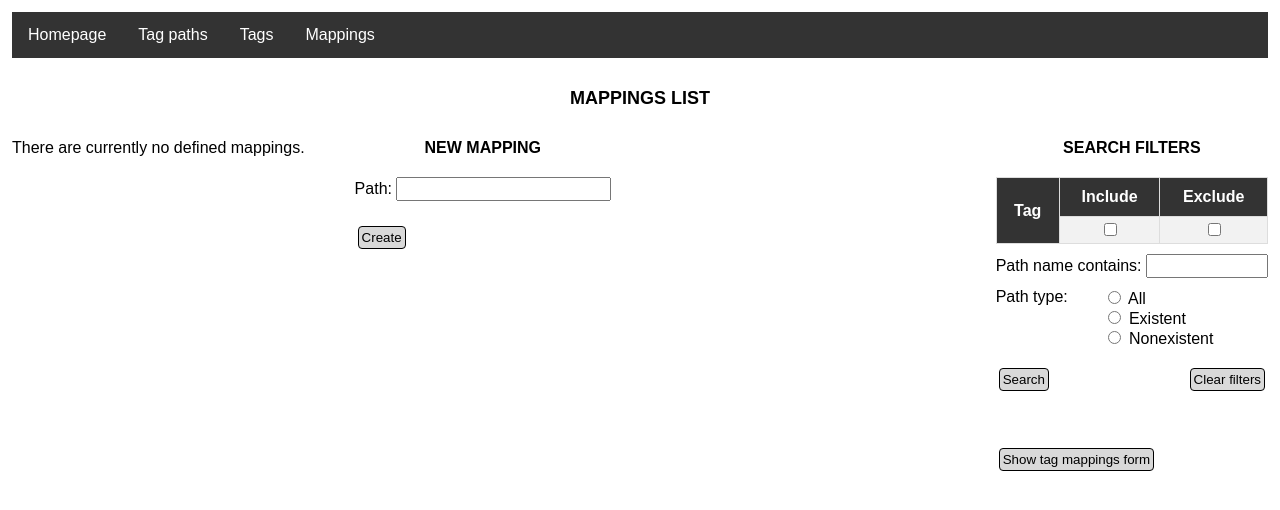
After one commit to dsardelic/Tagger, a Django app: template pathtagger/templates/pathtagger/mappings_list.html in a window 1280 px wide. The commit adds this page. Shown: the top 510 px of the page. Run offline with Django 3.2, Linux system fonts and the light colour scheme; the template is opened without the code that fills it, so the values that code supplies are empty.

Commit message:
Added mapping management. Refactoring.

```diff
--- a/pathtagger/static/pathtagger/css/style.css
+++ b/pathtagger/static/pathtagger/css/style.css
@@ -3,7 +3,7 @@ html {
     overflow: -moz-scrollbars-vertical;
     overflow-y: scroll;
     font-family: Arial, "MS Trebuchet", sans-serif;
-    font-size: large;
+    font-size: medium;
 }
 
 
@@ -32,7 +32,7 @@ ul.menubar li a:hover {
 }
 
 table {
-    font-size: large;
+    font-size: medium;
     border-collapse: collapse;
     width: 100%;
     border: 1px solid #ddd;
@@ -46,8 +46,8 @@ table tr:hover {
     background-color: #ddd;
 }
 
-table td, table th {
-    font-size: large;
+table th, table td {
+    font-size: medium;
     border: 1px solid #ddd;
     padding: 3px 5px;
     text-align: center;
@@ -61,6 +61,7 @@ table th {
 
 table.invisible {
     border: 0px;
+    padding: 0px;
 }
 
 table.invisible tr:nth-child(even) {
@@ -71,10 +72,20 @@ table.invisible tr:hover {
     background-color: unset;
 }
 
-table.invisible td, table.invisible th {
-    font-size: large;
+table.invisible th, table.invisible td {
+    font-size: medium;
     border: 0;
-    padding: 3px 5px;
+    padding: 0px;
+}
+
+table.invisible td.label {
+    padding: 0px 4px 5px 0px;
+    text-align: right;
+}
+
+table.invisible td.input {
+    padding: 0px 0px 5px 0px;
+    text-align: left;
 }
 
 .left {
@@ -85,17 +96,18 @@ table.invisible td, table.invisible th {
     float:right;
 }
 
-.content-title {
-    margin: 30px 0px;
+.content-title, .div-title {
+    font-weight: bold;
     text-align: center;
-    font-weight: bold;
-    font-size: larger;
     text-transform: uppercase;
 }
 
+.content-title {
+    margin: 30px 0px;
+    font-size: large;
+}
+
 .div-title {
-    text-align: center;
-    font-weight: bold;
     margin-bottom: 20px;
 }
 
@@ -105,7 +117,7 @@ table.invisible td, table.invisible th {
 
 button, input[type="button"], input[type="submit"] {
     background-color: #d9d9d9;
-    font-size: medium;
+    font-size: smaller;
     border: 1px solid black;
     border-radius: 4px;
     padding: 3px;
@@ -125,7 +137,7 @@ a.tag, a.button {
     background-color: #d9d9d9;
     border-radius: 4px;
     display: inline-block;
-    font-size: medium;
+    font-size: smaller;
     text-align: center;
     text-decoration: none;
 }
--- a/pathtagger/static/pathtagger/js/scripts.js
+++ b/pathtagger/static/pathtagger/js/scripts.js
@@ -4,3 +4,13 @@ function toggle_all_checkboxes(source, checkbox_name) {
         checkboxes[i].checked = source.checked;
     }
 }
+
+function enable_all_radio_action_type(commonAncestorId, actionType) {
+    var ancestor = document.getElementById(commonAncestorId);
+    var inputs = ancestor.getElementsByTagName('input');
+    for (var i = 0; i < inputs.length; i++) {
+        if (inputs[i].type == 'radio' && inputs[i].name.startsWith('tag_') && inputs[i].value == actionType) {
+            inputs[i].checked = true;
+        }
+    }
+}
--- a/pathtagger/templates/pathtagger/homepage.html
+++ b/pathtagger/templates/pathtagger/homepage.html
@@ -12,8 +12,8 @@
         </tr>
         {% for favorite_path in favorite_paths|dictsort:'path' %}
             <tr>
-                <td {% if not favorite_path.exists %} class="nonexistent-path" title="Nonexistent path" {% endif %} style="text-align:left;">
-                    {% if favorite_path.is_folder %}
+                <td {% if not favorite_path.path_exists %} class="nonexistent-path" title="Nonexistent path" {% endif %} style="text-align:left;">
+                    {% if favorite_path.path_is_folder %}
                         <a href="{% url 'pathtagger:path_details' path=favorite_path.path %}">{{ favorite_path.path }}</a>
                     {% else %}
                         {{ favorite_path.path }}
--- /dev/null
+++ b/pathtagger/templates/pathtagger/mappings_list.html
@@ -0,0 +1,193 @@
+{% extends 'pathtagger/base.html' %}
+{% block head_title %} Tagger - Mappings list {% endblock %}
+{% block content_title %} Mappings list {% endblock %}
+{% block content %}
+<div class="left">
+    {% if mappings %}
+        <div class="div-title">Mappings</div>
+        <form id="deleteMappingsForm" action="{% url 'pathtagger:delete_mappings' %}" method="POST"></form>
+        <table style="margin-bottom:20px;">
+            <tr>
+                <th><input type="checkbox" onclick="toggle_all_checkboxes(this, 'mapping_id');"></th>
+                <th>Path</th>
+                <th>Tags</th>
+                <th>Actions</th>
+            </tr>
+            {% for mapping in mappings|dictsort:'path' %}
+                <tr>
+                    <td>
+                        <input form="deleteMappingsForm" type="checkbox" name="mapping_id" value="{{ mapping.doc_id }}"/>
+                    </td>
+                    <td {% if not mapping.path_exists %} class="nonexistent-path" title="Nonexistent path" {% endif %} style="text-align:left;">
+                        {% if mapping.path_is_folder %}
+                            <a href="{% url 'pathtagger:path_details' path=mapping.path %}">{{ mapping.path }}</a>
+                        {% else %}
+                            {{ mapping.path }}
+                        {% endif %}
+                    </td>
+                    <td>
+                        {% for mapping_tag in mapping.tags|dictsort:'name' %}
+                                <a class="tag" style="background-color:{{ mapping_tag.color }}" href="{% url 'pathtagger:tag_details' tag_id=mapping_tag.doc_id %}">{{ mapping_tag.name }}</a>
+                        {% endfor %}
+                    </td>
+                    <td style='white-space: nowrap'>
+                        <a href="{% url 'pathtagger:mapping_details' mapping_id=mapping.doc_id %}" class="button">Edit</a>
+                        <form id="deleteMapping_{{ mapping.doc_id }}_Form" action="{% url 'pathtagger:delete_mappings' %}" method="POST" style="display:inline-block;">
+                            <input form="deleteMapping_{{ mapping.doc_id }}_Form" type="hidden" name="csrfmiddlewaretoken" value="{{ csrf_token }}"/>
+                            <input form="deleteMapping_{{ mapping.doc_id }}_Form" type="hidden" name="mapping_id" value="{{ mapping.doc_id }}"/>
+                            <input form="deleteMapping_{{ mapping.doc_id }}_Form" type="submit" value="Delete"/>
+                        </form>
+                    </td>
+                </tr>
+            {% endfor %}
+        </table>
+        <input form="deleteMappingsForm" type="hidden" name="csrfmiddlewaretoken" value="{{ csrf_token }}"/>
+        <input form="deleteMappingsForm" type="submit" value="Delete selected"/>
+    {% else %}
+        There are currently no defined mappings.
+    {% endif %}
+</div>
+<div class="left" style="margin-left:50px;">
+    <div class="div-title">NEW MAPPING</div>
+    <form id="createMappingForm" action="{% url 'pathtagger:add_mapping' %}" method="POST">
+        <table class="invisible" style="margin-bottom:20px;">
+            <tr>
+                <td class="label">Path: </td>
+                <td class="input">
+                    <input form="createMappingForm" type="text" name="path"/>
+                </td>
+            </tr>
+        </table>
+        <input form="createMappingForm" type="hidden" name="csrfmiddlewaretoken" value="{{ csrf_token }}"/>
+        <input form="createMappingForm" type="submit" value="Create"/>
+    </form>
+</div>
+<div class="right">
+    <div class="div-title">Search filters</div>
+    <form id="MappingFiltersForm" method="GET" style="margin-bottom:100px;">
+        <table style="margin-bottom:10px;">
+            <tr>
+                <th rowspan="2">Tag</th>
+                <th>Include</th>
+                <th>Exclude</th>
+            </tr>
+            <tr>
+                <td>
+                    <input type="checkbox" onclick="toggle_all_checkboxes(this, 'tag_id_include');" id="ToggleAllIncludeCheckboxes"/>
+                </td>
+                <td>
+                    <input type="checkbox" onclick="toggle_all_checkboxes(this, 'tag_id_exclude');" id="ToggleAllExcludeCheckboxes"/>
+                </td>
+            </tr>
+            {% for tag in tags|dictsort:'name' %}
+                <tr>
+                    <td>
+                        <a class="tag" style="background-color:{{ tag.color }}" href="{% url 'pathtagger:tag_details' tag_id=tag.doc_id %}">{{ tag.name }}</a>
+                    </td>
+                    <td>
+                        <input form="MappingFiltersForm" type="checkbox" name="tag_id_include" value="{{ tag.doc_id }}" {% if tag.doc_id in filters.tag_ids_to_include %} checked {% endif %}/>
+                    </td>
+                    <td>
+                        <input form="MappingFiltersForm" type="checkbox" name="tag_id_exclude" value="{{ tag.doc_id }}" {% if tag.doc_id in filters.tag_ids_to_exclude %} checked {% endif %}/>
+                    </td>
+                </tr>
+            {% endfor %}
+        </table>
+        <div style="margin-bottom:10px;">
+            <label>Path name contains: </label>
+            <input form="MappingFiltersForm" type="text" name="path_name_like" value="{{ filters.path_name_like }}" size="10" id="PathNameLikeTextbox"/>
+        </div>
+        <table class="invisible" style="margin-bottom:20px;">
+            <tr>
+                <td rowspan="3" style="text-align:left;vertical-align:top;">Path type:</td>
+                <td style="text-align:left;">
+                    <input form="MappingFiltersForm" type="radio" name="path_type" value="all" id="PathTypeAllRadio" {% if filters.path_type == 'all' %} checked {% endif %}/>
+                    <label for="PathTypeAllRadio">All</label>
+                </td>
+            </tr>
+            <tr>
+                <td style="text-align:left;">
+                    <input form="MappingFiltersForm" type="radio" name="path_type" value="existent" {% if filters.path_type == 'existent' %} checked {% endif %}/>
+                    <label for="PathTypeExistentRadio">Existent</label>
+                </td>
+            </tr>
+            <tr>
+                <td style="text-align:left;">
+                    <input form="MappingFiltersForm" type="radio" name="path_type" value="nonexistent" {% if filters.path_type == 'nonexistent' %} checked {% endif %}/>
+                    <label for="PathTypeNonexistentRadio">Nonexistent</label>
+                </td>
+            </tr>
+        </table>
+            <div class="left">
+                <input form="MappingFiltersForm" type="submit" value="Search"/>
+            </div>
+            <div class="right">
+                <button type="button" onclick="clear_filters();">Clear filters</button>
+                <script type="text/javascript">
+                    function clear_filters() {
+                        checkBox = document.getElementById('ToggleAllIncludeCheckboxes');
+                        checkBox.checked = false;
+                        toggle_all_checkboxes(checkBox, 'tag_id_include');
+                        checkBox = document.getElementById('ToggleAllExcludeCheckboxes');
+                        checkBox.checked = false;
+                        toggle_all_checkboxes(checkBox, 'tag_id_exclude');
+                        document.getElementById('PathNameLikeTextbox').value = '';
+                        document.getElementById('PathTypeAllRadio').checked = true;
+                    }
+                </script>
+            </div>
+    </form>
+    <button type="button" onclick="show_tag_mappings_block(this);">Show tag mappings form</button>
+    <script type="text/javascript">
+        function show_tag_mappings_block(source) {
+            source.style.display = 'none';
+            document.getElementById('TagMappingsBlock').style.display = 'block';
+        }
+    </script>
+    <div id="TagMappingsBlock" style="display:none;">
+        <div class="div-title">Tag mappings</div>
+        <form id="MappingsTagsEditForm" action="{% url 'pathtagger:edit_mappings_tags' %}" method="POST">
+            <table style="margin-bottom:10px;">
+                <tr>
+                    <th rowspan="2">Tag</th>
+                    <th>As-is</th>
+                    <th>Append</th>
+                    <th>Remove</th>
+                </tr>
+                <tr>
+                    <td>
+                        <input type="radio" name="TagsActionType" onclick="enable_all_radio_action_type('MappingsTagsEditForm', 'as_is');" checked/>
+                    </td>
+                    <td>
+                        <input type="radio" name="TagsActionType" onclick="enable_all_radio_action_type('MappingsTagsEditForm', 'append');"/>
+                    </td>
+                    <td>
+                        <input type="radio" name="TagsActionType" onclick="enable_all_radio_action_type('MappingsTagsEditForm', 'remove');"/>
+                    </td>
+                </tr>
+                {% for tag in tags|dictsort:'name' %}
+                    <tr>
+                        <td>
+                            <a class="tag" style="background-color:{{ tag.color }}" href="{% url 'pathtagger:tag_details' tag_id=tag.doc_id %}">{{ tag.name }}</a>
+                        </td>
+                        <td>
+                            <input form="MappingsTagsEditForm" type="radio" name="tag_{{ tag.doc_id }}" value="as_is" checked/>
+                        </td>
+                        <td>
+                            <input form="MappingsTagsEditForm" type="radio" name="tag_{{ tag.doc_id }}" value="append"/>
+                        </td>
+                        <td>
+                            <input form="MappingsTagsEditForm" type="radio" name="tag_{{ tag.doc_id }}" value="remove"/>
+                        </td>
+                    </tr>
+                {% endfor %}
+            </table>
+            <div style="margin-bottom:20px;">
+                <label>New tags (comma separated): </label>
+                <input form="MappingsTagsEditForm" type="text" name="new_tags" size="10">
+            </div>
+            <input form="MappingsTagsEditForm" type="submit" value="Tag"/>
+        </form>
+    </div>
+</div>
+{% endblock %}
--- a/pathtagger/urls.py
+++ b/pathtagger/urls.py
@@ -6,16 +6,17 @@ from . import views
 app_name = 'pathtagger'
 
 urlpatterns = [
-    path('mappings/<int:mapping_id>/', views.mapping_details, name='mapping_details'),
+    path('mappings/<int:mapping_id>', views.mapping_details, name='mapping_details'),
+    path('mappings/add/', views.add_mapping, name='add_mapping'),
+    path('mappings/tags/edit/', views.edit_mappings_tags, name='edit_mappings_tags'),
     path('mappings/delete/', views.delete_mappings, name='delete_mappings'),
     path('mappings/', views.mappings_list, name='mappings_list'),
-    path('mapping/add/', views.add_mapping, name='add_mapping'),
     path('mapping/tags/edit/', views.edit_mapping_tags, name='edit_mapping_tags'),
 
     path('tags/<int:tag_id>/', views.tag_details, name='tag_details'),
+    path('tags/add/', views.add_tag, name='add_tag'),
     path('tags/delete/', views.delete_tags, name='delete_tags'),
     path('tags/', views.tags_list, name='tags_list'),
-    path('tag/add/', views.add_tag, name='add_tag'),
     path('tag/removefrommappings/', views.remove_tag_from_mappings, name='remove_tag_from_mappings'),
 
     path('path/<path:path>', views.path_details, name='path_details'),
```
Also changed, not shown: pathtagger/db_operations.py (+52 -9 lines), pathtagger/templates/pathtagger/mapping_details.html (added, +116 -0 lines), pathtagger/templates/pathtagger/tag_details.html (+32 -21 lines), pathtagger/templates/pathtagger/tags_list.html (+10 -5 lines), pathtagger/views.py (+78 -34 lines).
